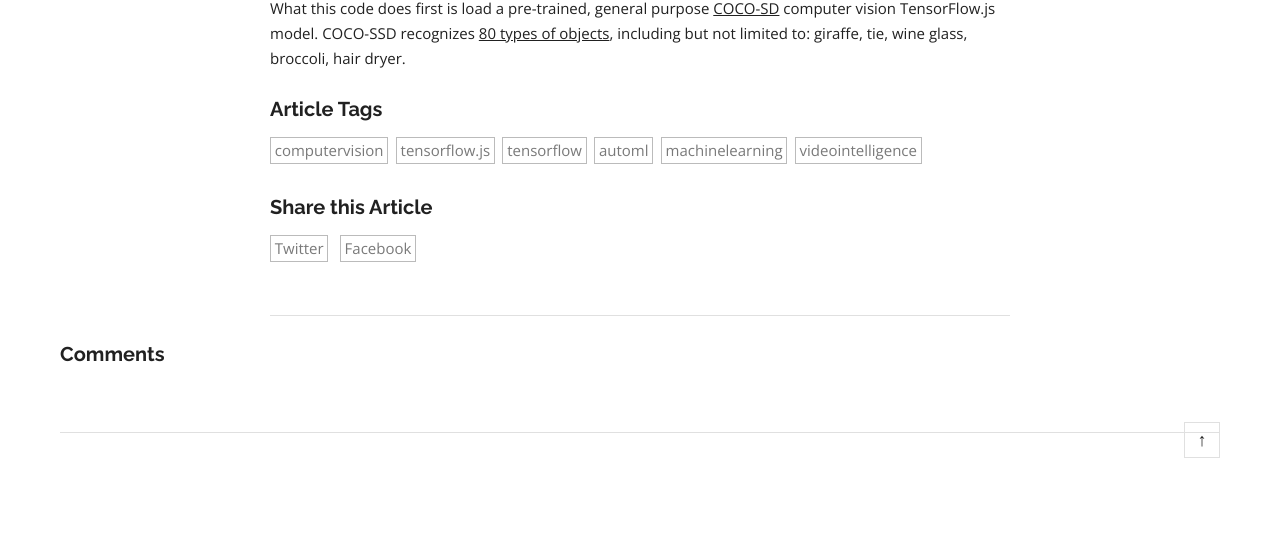
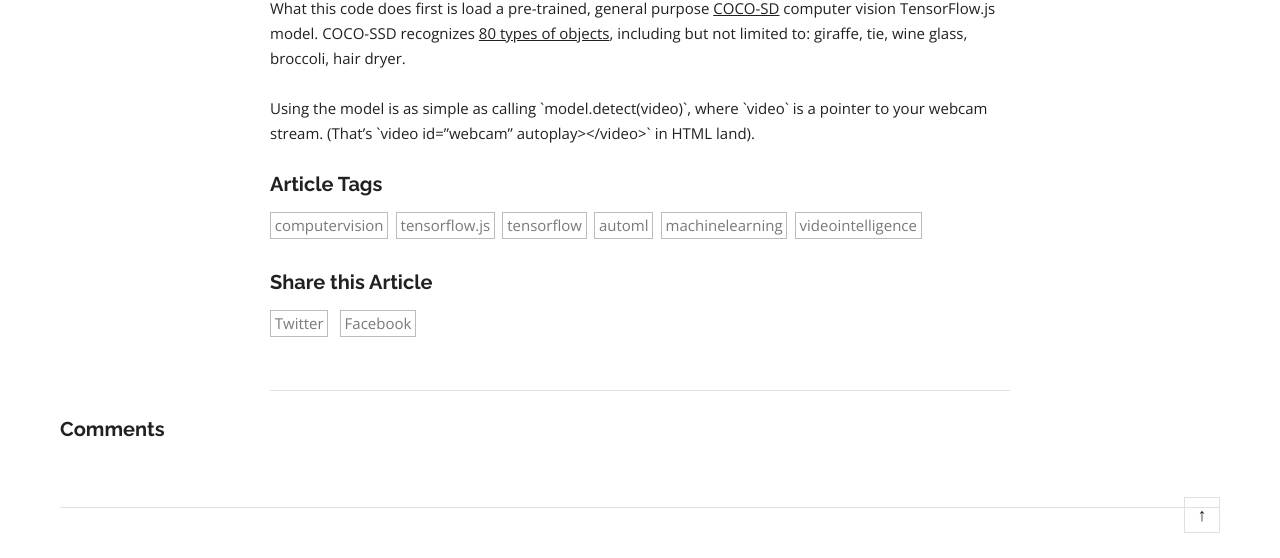
Before and after one commit to dalequark/daleonai, a Jekyll site: the page built from _posts/2021-06-17-privacy-preserving-pet-cam.md, in a window 1280 px wide and 900 px high, scrolled down 3710 px, cut to the strip 342-900 px from the top of the window. Built offline with Jekyll 4.4.1, drawn with Linux system fonts in a browser that asks for light colours; some web fonts are replaced; a script that is not in the unit is left out; comment, search, counter and statistics services are not loaded; before the commit the page ends 4535 px from its top, so only the background shows below that.

Commit message:
Update Blog “2021-06-17-privacy-preserving-pet-cam”

```diff
--- a/_posts/2021-06-17-privacy-preserving-pet-cam.md
+++ b/_posts/2021-06-17-privacy-preserving-pet-cam.md
@@ -72,3 +72,5 @@ You can set this up in a few lines of code:
 <script src="https://gist.github.com/dalequark/c0e9c83e338508a96cc9c12d8d30daf5.js"></script>
 
 What this code does first is load a pre-trained, general purpose [COCO-SD](https://github.com/tensorflow/tfjs-models/tree/master/coco-ssd) computer vision TensorFlow.js model. COCO-SSD recognizes [80 types of objects](https://github.com/tensorflow/tfjs-models/blob/master/coco-ssd/src/classes.ts), including but not limited to: giraffe, tie, wine glass, broccoli, hair dryer.
+
+Using the model is as simple as calling \`model.detect(video)\`, where \`video\` is a pointer to your webcam stream. (That's \`video id="webcam" autoplay></video>\` in HTML land).
```
